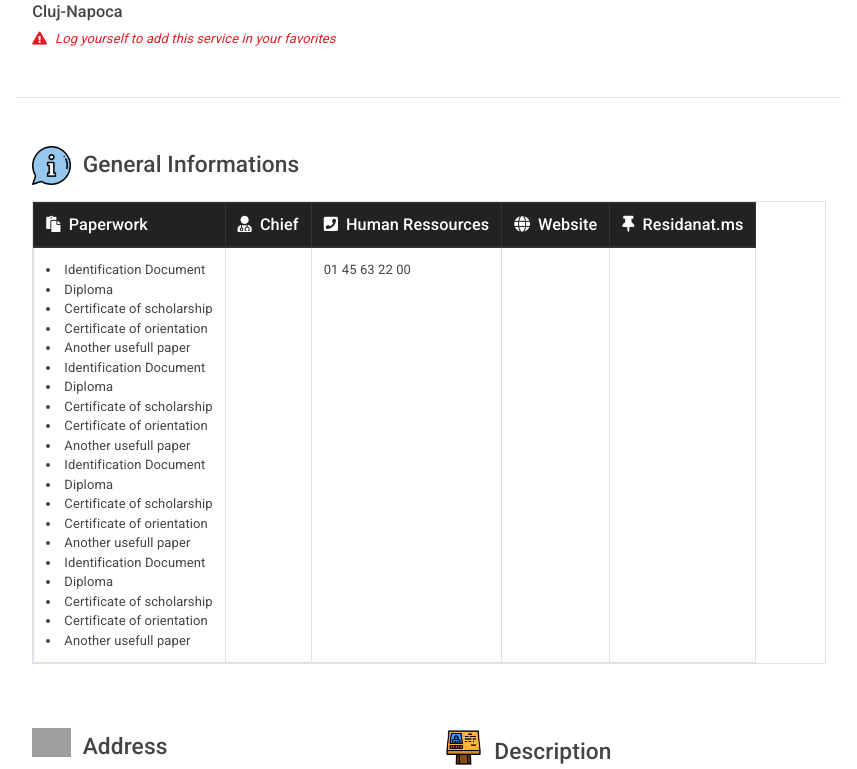
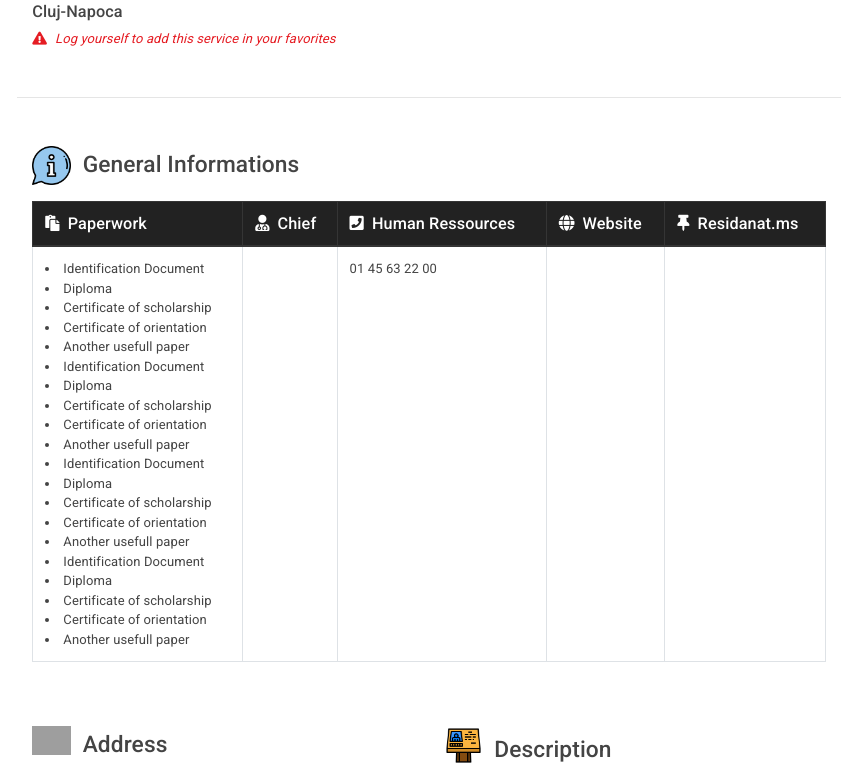
Before and after one commit to alex-run-code/resio, a Django app: template website/templates/website/service.html in a window 1280 px wide. Shown: the part 184-953 px from the top of the page, without its empty margins (211-1068 px from the left). Run offline with Django 3.2, Linux system fonts and the light colour scheme; the template is opened without the code that fills it: values that come from a table or form of the project are taken from there, others are empty; data comes from the database, SQL or seed files in the repository; both versions use the stored data as it was after the commit; some libraries are stand-ins or nearby versions; grey boxes are pictures that could not be loaded.

Commit message:
added lg to table responsive in service page

```diff
--- a/website/templates/website/service.html
+++ b/website/templates/website/service.html
@@ -32,7 +32,7 @@
                 <h3 class='d-inline align-middle'>General Informations</h3>
             </div>
             <div class='row mt-3'>
-                <table class="table table-hover table-bordered table-responsive">
+                <table class="table table-hover table-bordered table-responsive-lg">
                     <thead class='thead-dark'>
                         <tr>
                             <th class='h5' scope="col"><i class="fas fa-paste mr-2"></i>Paperwork</th>
```
Also changed, not shown: db.sqlite3.
